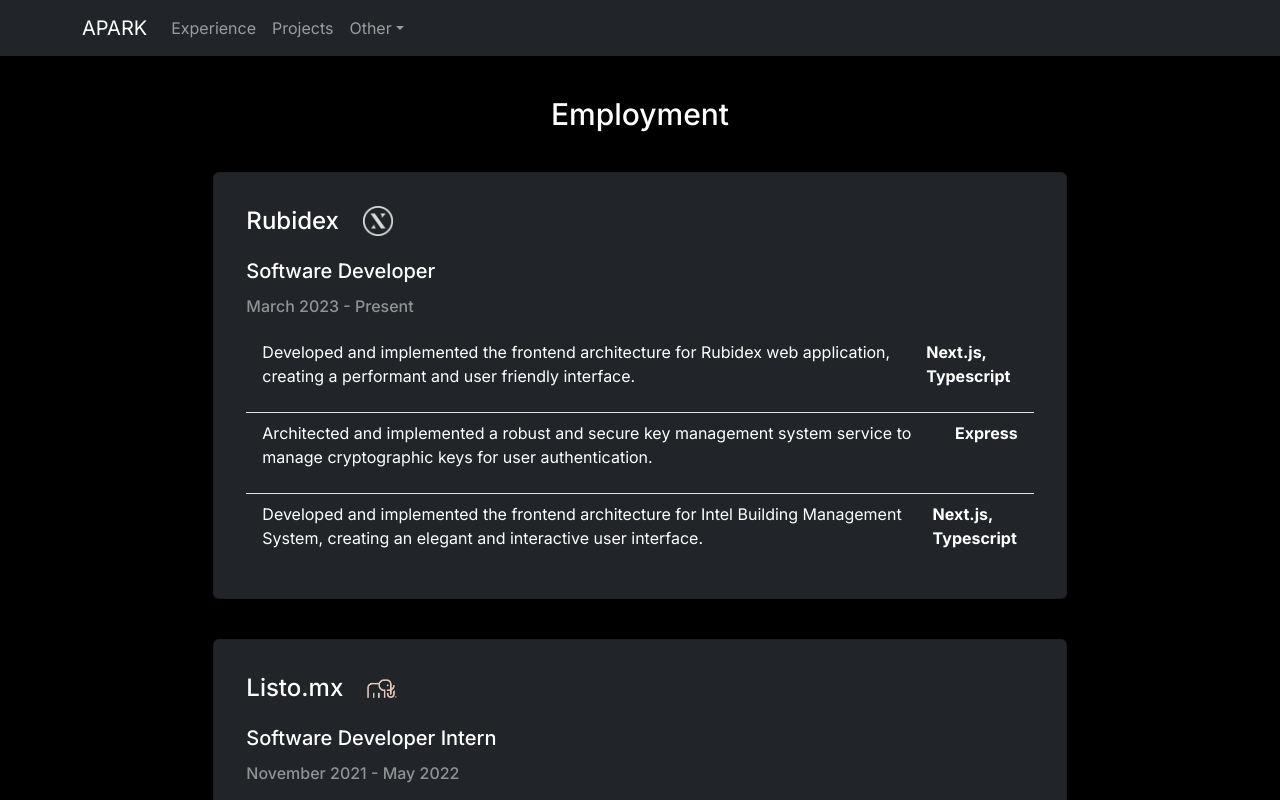
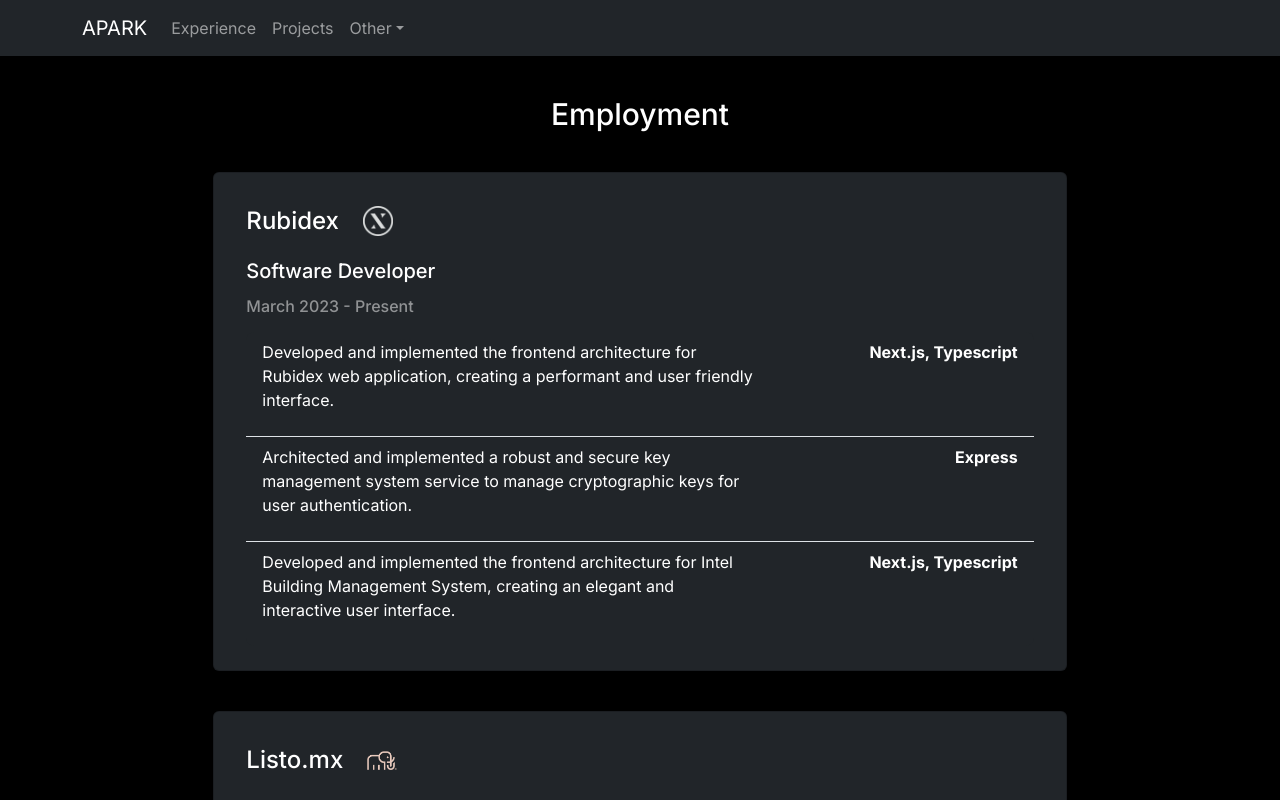
Before and after one commit to alfredoPark-48/apark_home, a Next.js app: page /experience in a window 1280 px wide. Shown: the top 800 px of the page. Built offline with nearby package versions, Linux system fonts and the light colour scheme.

Commit message:
Added styling for ExperienceItem component

```diff
--- a/src/components/ui/Experience/ExperienceItem/ExperienceItem.tsx
+++ b/src/components/ui/Experience/ExperienceItem/ExperienceItem.tsx
@@ -16,10 +16,10 @@
 	return (
 		<ListGroupItem key={key} className='bg-dark text-white'>
 			<div className='flex sm:justify-between sm:flex-row flex-col gap-3'>
-				<div>
+				<div className='sm:w-2/3'>
 					<p>{children}</p>
 				</div>
-				<div>
+				<div className='sm:flex sm:w-1/3 sm:justify-end text-center'>
 					<p className='font-bold ml-2'>{technologies}</p>
 				</div>
 			</div>
```
